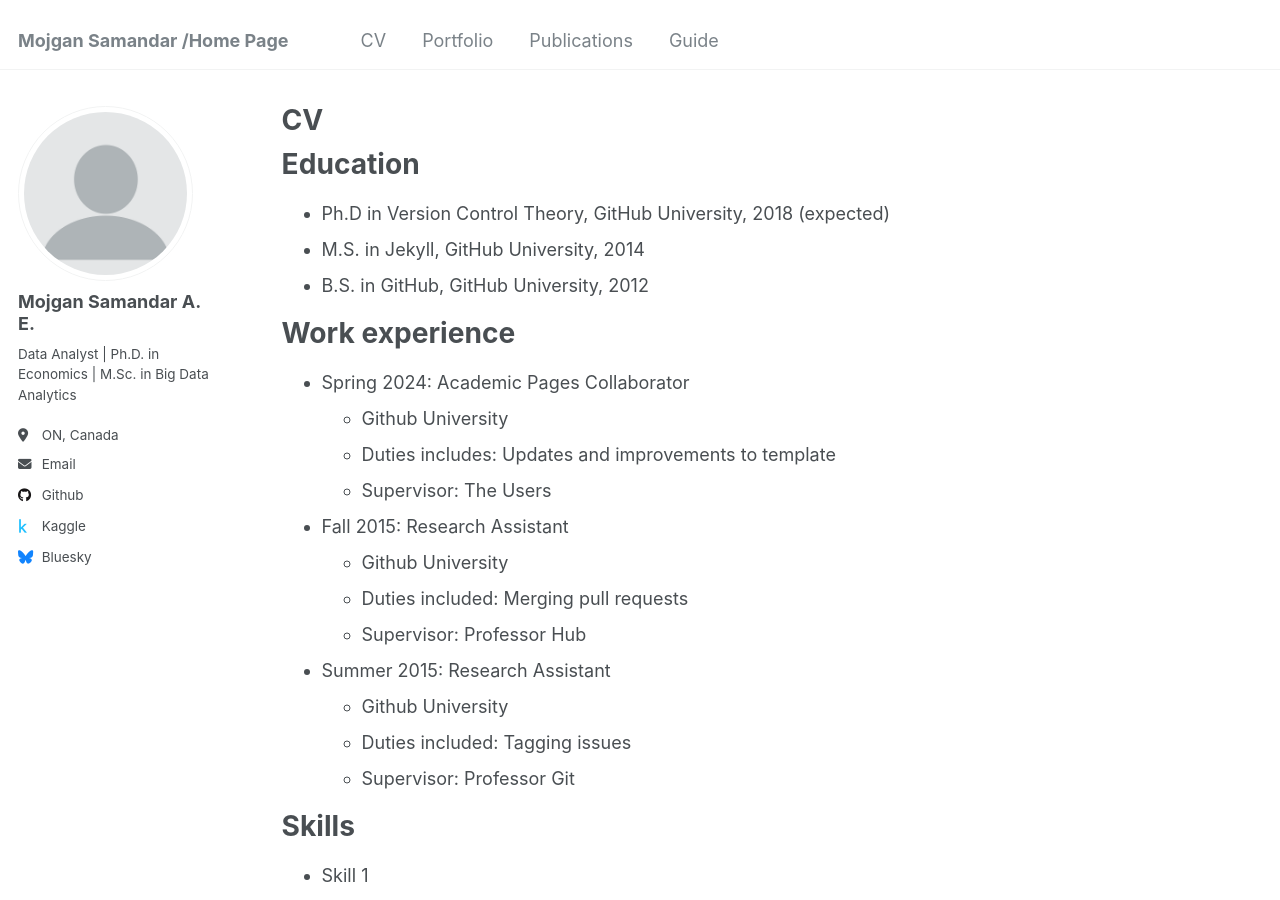
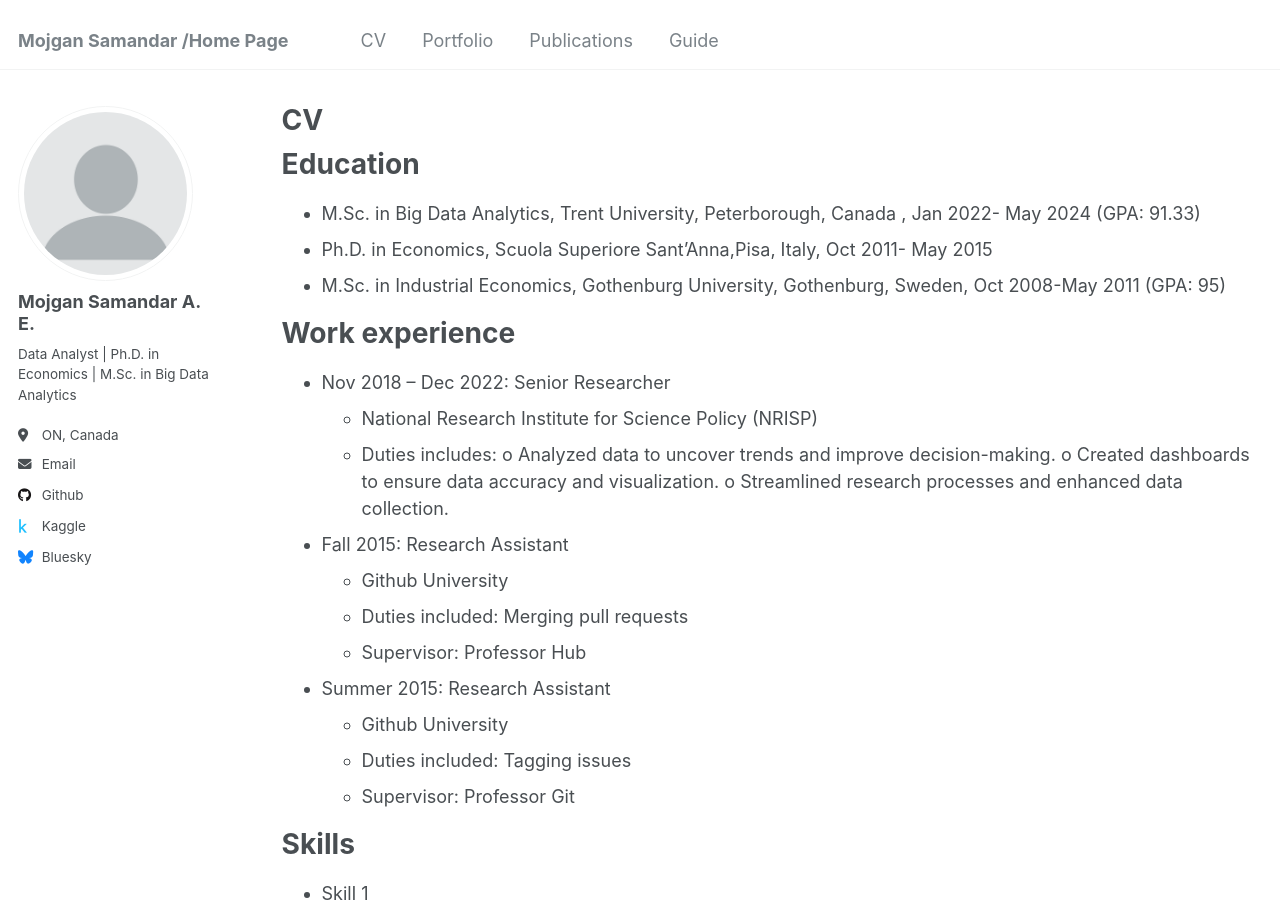
Before and after one commit to MojganSamandarali/MojganSamandarali.github.io, a Jekyll site: the page built from _pages/cv.md, in a window 1280 px wide and 900 px high. Built offline with Jekyll 4.4.1, drawn with Linux system fonts in a browser that asks for light colours.

Commit message:
Update cv.md

```diff
--- a/_pages/cv.md
+++ b/_pages/cv.md
@@ -11,16 +11,20 @@ redirect_from:
 
 Education
 ======
-* Ph.D in Version Control Theory, GitHub University, 2018 (expected)
-* M.S. in Jekyll, GitHub University, 2014
-* B.S. in GitHub, GitHub University, 2012
+* M.Sc. in Big Data Analytics, Trent University, Peterborough, Canada , Jan 2022- May 2024 (GPA: 91.33)
+* Ph.D. in Economics, Scuola Superiore Sant’Anna,Pisa, Italy, Oct 2011- May 2015
+* M.Sc. in Industrial Economics, Gothenburg University, Gothenburg, Sweden, Oct 2008-May 2011 (GPA: 95)
+
 
 Work experience
 ======
-* Spring 2024: Academic Pages Collaborator
-  * Github University
-  * Duties includes: Updates and improvements to template
-  * Supervisor: The Users
+* Nov 2018 – Dec 2022: Senior Researcher
+  * National Research Institute for Science Policy (NRISP)
+  * Duties includes:
+    o Analyzed data to uncover trends and improve decision-making.
+    o Created dashboards to ensure data accuracy and visualization.
+    o Streamlined research processes and enhanced data collection.
+
 
 * Fall 2015: Research Assistant
   * Github University
```
